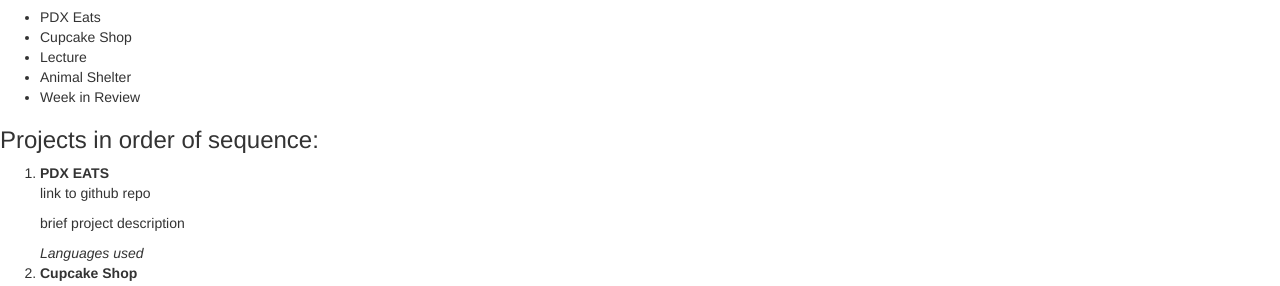
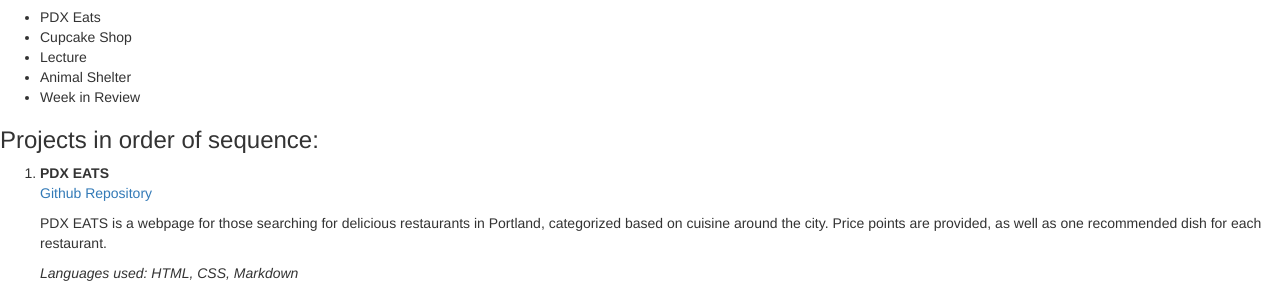
Before and after one commit to Alondradaisy/portfolio, a plain HTML site: page portfolio/index.html in a window 1280 px wide. Shown: the part 503-789 px from the top of the page. Drawn offline with Linux system fonts and the light colour scheme.

Commit message:
add pdx eats project readme.md to this project

```diff
--- a/portfolio/index.html
+++ b/portfolio/index.html
@@ -24,9 +24,9 @@
   <ol>
     <li>
       <strong>PDX EATS</strong>
-      <p>link to github repo</p>
-      <p>brief project description</p>
-      <em>Languages used</em>
+      <p><a href="https://github.com/Alondradaisy/pdx-eat.git">Github Repository</a></p>
+      <p>PDX EATS is a webpage for those searching for delicious restaurants in Portland, categorized based on cuisine around the city. Price points are provided, as well as one recommended dish for each restaurant.</p>
+      <em>Languages used: HTML, CSS, Markdown</em>
     </li>
 
     <li>
```
